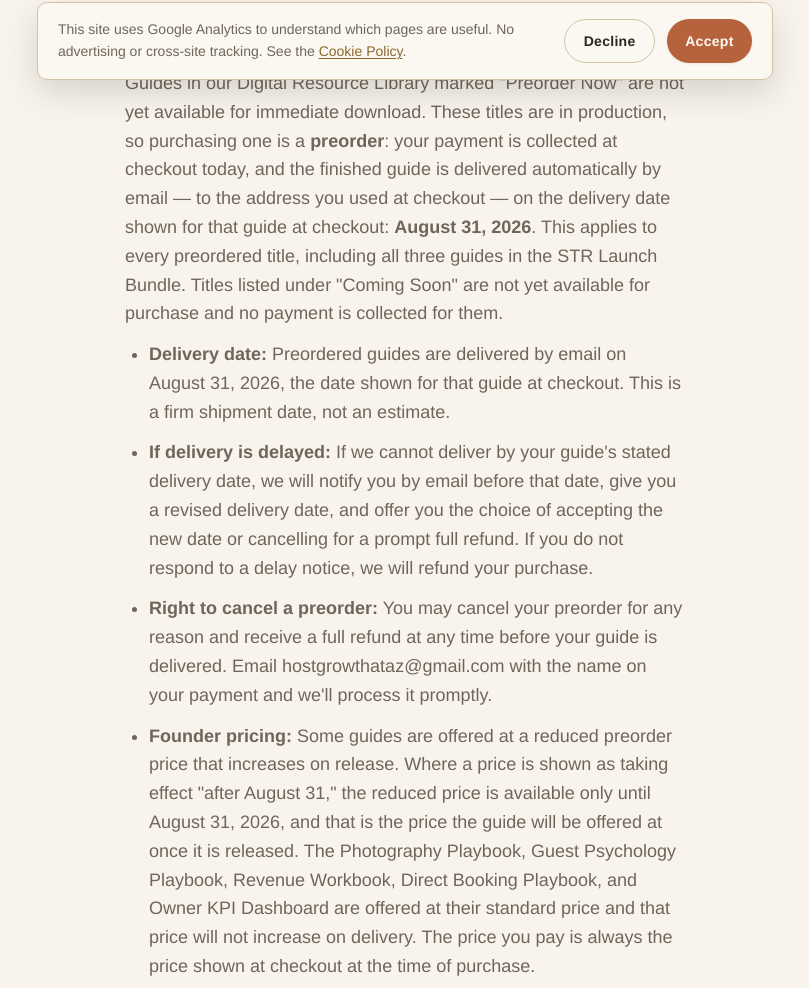
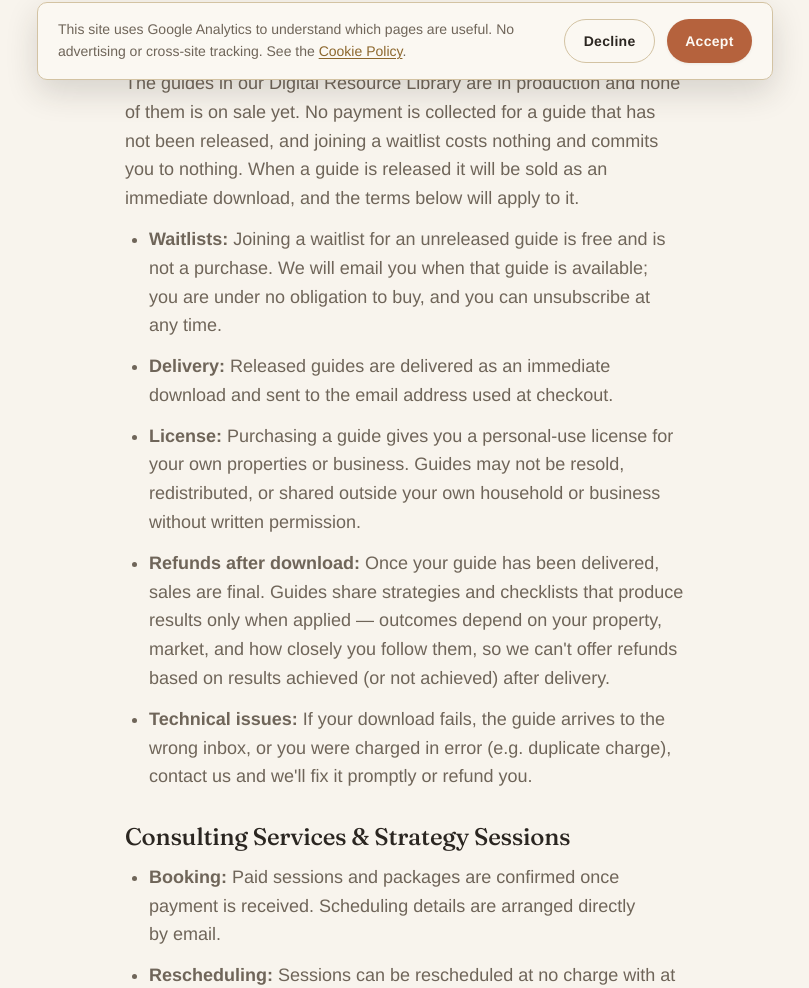
Before and after one commit to hostgrowthataz-oss/HostGrowthatAZ, a plain HTML site: page pages/legal/sales-refund-policy.html in a window 1280 px wide. Shown: the part 704-1692 px from the top of the page, without its empty margins (235-1044 px from the left). Drawn offline with Linux system fonts and the light colour scheme; a script that the page names is missing; a web font is replaced by a local one.

Commit message:
Remove stale preorder terms from the refund policy
The library moved from Stripe preorders to email waitlists, but the refund
policy still promised a firm August 31, 2026 delivery date and described
preorder cancellation and founder-pricing rights for products that are no
longer sold that way. Replaces those terms with waitlist and download
wording that matches the current resources page.

Also gitignores node_modules.

```diff
--- a/pages/legal/sales-refund-policy.html
+++ b/pages/legal/sales-refund-policy.html
@@ -66,16 +66,14 @@
           <p>This policy explains how payments, delivery, and refunds work for digital products (guides, checklists, toolkits) and consulting services purchased through this website.</p>
           <h2>Payment Processing</h2>
           <p>All payments are processed securely through Stripe. Host Grow Your AZ never sees or stores your full card number &mdash; Stripe handles that directly under its own security standards. See our <a href="privacy-policy.html">Privacy Policy</a> for more on how payment data is handled.</p>
-          <h2>Digital Guides &amp; Toolkits (Preorders)</h2>
-          <p>Guides in our <a href="../resources.html">Digital Resource Library</a> marked "Preorder Now" are not yet available for immediate download. These titles are in production, so purchasing one is a <strong>preorder</strong>: your payment is collected at checkout today, and the finished guide is delivered automatically by email &mdash; to the address you used at checkout &mdash; on the delivery date shown for that guide at checkout: <strong>August 31, 2026</strong>. This applies to every preordered title, including all three guides in the STR Launch Bundle. Titles listed under "Coming Soon" are not yet available for purchase and no payment is collected for them.</p>
+          <h2>Digital Guides &amp; Toolkits</h2>
+          <p>The guides in our <a href="../resources.html">Digital Resource Library</a> are in production and none of them is on sale yet. No payment is collected for a guide that has not been released, and joining a waitlist costs nothing and commits you to nothing. When a guide is released it will be sold as an immediate download, and the terms below will apply to it.</p>
           <ul>
-            <li><strong>Delivery date:</strong> Preordered guides are delivered by email on August 31, 2026, the date shown for that guide at checkout. This is a firm shipment date, not an estimate.</li>
-            <li><strong>If delivery is delayed:</strong> If we cannot deliver by your guide's stated delivery date, we will notify you by email before that date, give you a revised delivery date, and offer you the choice of accepting the new date or cancelling for a prompt full refund. If you do not respond to a delay notice, we will refund your purchase.</li>
-            <li><strong>Right to cancel a preorder:</strong> You may cancel your preorder for any reason and receive a full refund at any time before your guide is delivered. Email <a href="mailto:hostgrowthataz@gmail.com">hostgrowthataz@gmail.com</a> with the name on your payment and we'll process it promptly.</li>
-            <li><strong>Founder pricing:</strong> Some guides are offered at a reduced preorder price that increases on release. Where a price is shown as taking effect "after August 31," the reduced price is available only until August 31, 2026, and that is the price the guide will be offered at once it is released. The Photography Playbook, Guest Psychology Playbook, Revenue Workbook, Direct Booking Playbook, and Owner KPI Dashboard are offered at their standard price and that price will not increase on delivery. The price you pay is always the price shown at checkout at the time of purchase.</li>
+            <li><strong>Waitlists:</strong> Joining a waitlist for an unreleased guide is free and is not a purchase. We will email you when that guide is available; you are under no obligation to buy, and you can unsubscribe at any time.</li>
+            <li><strong>Delivery:</strong> Released guides are delivered as an immediate download and sent to the email address used at checkout.</li>
             <li><strong>License:</strong> Purchasing a guide gives you a personal-use license for your own properties or business. Guides may not be resold, redistributed, or shared outside your own household or business without written permission.</li>
-            <li><strong>Refunds after delivery:</strong> Once your guide has been delivered, sales are final. Guides share strategies and checklists that produce results only when applied &mdash; outcomes depend on your property, market, and how closely you follow them, so we can't offer refunds based on results achieved (or not achieved) after delivery.</li>
-            <li><strong>Technical issues:</strong> If your guide doesn't arrive on the delivery date, arrives to the wrong inbox, or you were charged in error (e.g. duplicate charge), contact us and we'll fix it promptly or refund you.</li>
+            <li><strong>Refunds after download:</strong> Once your guide has been delivered, sales are final. Guides share strategies and checklists that produce results only when applied &mdash; outcomes depend on your property, market, and how closely you follow them, so we can't offer refunds based on results achieved (or not achieved) after delivery.</li>
+            <li><strong>Technical issues:</strong> If your download fails, the guide arrives to the wrong inbox, or you were charged in error (e.g. duplicate charge), contact us and we'll fix it promptly or refund you.</li>
           </ul>
           <h2>Consulting Services &amp; Strategy Sessions</h2>
           <ul>
```
Also changed, not shown: 1 other file.
